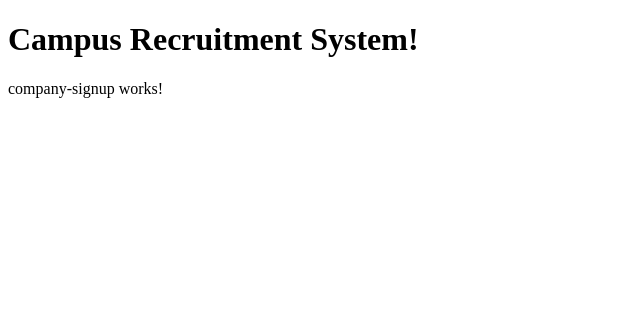
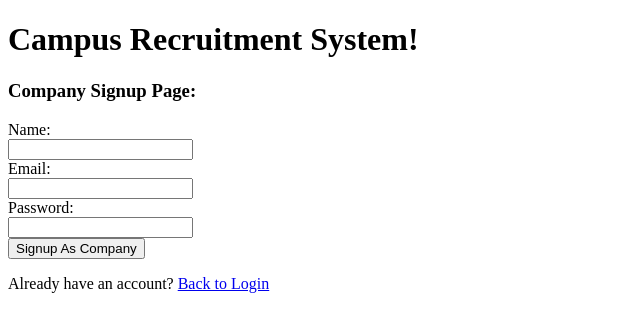
Before and after one commit to mInzamamMalik/Marathon-Project-0, an Angular app: page /company-signup in a window 1280 px wide. Shown: the top 332 px of the page, without its empty margins (0-640 px from the left). Built offline with nearby package versions, Linux system fonts and the light colour scheme.

Commit message:
Basic UI of login and signup

```diff
--- a/src/app/components/company/company-signup/company-signup.component.html
+++ b/src/app/components/company/company-signup/company-signup.component.html
@@ -1,3 +1,18 @@
-<p>
-  company-signup works!
-</p>
+<h3>Company Signup Page: </h3>
+
+<form action="">
+
+    <label for="">Name:</label> <br/>
+    <input [value]="data.name" /> <br/>
+
+    <label for="">Email:</label> <br/>
+    <input [value]="data.email" /> <br/>
+
+    <label for="">Password:</label> <br/>
+    <input [value]="data.password" type="password" /> <br/>
+
+    <button (click)="signupAsCompany()">Signup As Company</button>
+
+    <p>Already have an account?
+        <a routerLink="/login" routerLinkActive="active">Back to Login</a></p>
+</form>
--- a/src/app/components/company/company-signup/company-signup.component.ts
+++ b/src/app/components/company/company-signup/company-signup.component.ts
@@ -12,4 +12,13 @@ export class CompanySignupComponent implements OnInit {
     ngOnInit() {
     }
 
+    data = {
+        name: "",
+        email: "",
+        password: ""
     }
+
+    signupAsCompany() {
+        //do signup here
+    }
+}
--- a/src/app/components/login/login.component.html
+++ b/src/app/components/login/login.component.html
@@ -2,11 +2,11 @@
 
 <form action="">
     <label for="">Email:</label> <br/>
-    <input [value]="source-property" /> <br/>
+    <input [value]="data.email" /> <br/>
     <label for="">Password:</label> <br/>
-    <input [value]="source-property" /> <br/>
+    <input [value]="data.password" /> <br/>
 
-    <button (click)="event-handler()">Login</button>
+    <button (click)="event-handler() ">Login</button>
 
     <p>dont have an account?</p>
     <p><a routerLink="/company-signup" routerLinkActive="active">Signup as Company </a></p>
--- a/src/app/components/login/login.component.ts
+++ b/src/app/components/login/login.component.ts
@@ -12,4 +12,13 @@ export class LoginComponent implements OnInit {
     ngOnInit() {
     }
 
+    data = {
+        email: "",
+        password: ""
     }
+
+    login() {
+        //do login here
+    }
+
+}
--- a/src/app/components/user/user-signup/user-signup.component.html
+++ b/src/app/components/user/user-signup/user-signup.component.html
@@ -1,3 +1,18 @@
-<p>
-  user-signup works!
-</p>
+<h3>Student Signup Page: </h3>
+
+<form action="">
+
+    <label for="">Name:</label> <br/>
+    <input [value]="data.name" /> <br/>
+
+    <label for="">Email:</label> <br/>
+    <input [value]="data.email" /> <br/>
+
+    <label for="">Password:</label> <br/>
+    <input [value]="data.password" type="password" /> <br/>
+
+    <button (click)="signupAsStudent()">Signup As Student</button>
+
+    <p>Already have an account?
+        <a routerLink="/login" routerLinkActive="active">Back to Login</a></p>
+</form>
--- a/src/app/components/user/user-signup/user-signup.component.ts
+++ b/src/app/components/user/user-signup/user-signup.component.ts
@@ -12,4 +12,14 @@ export class UserSignupComponent implements OnInit {
     ngOnInit() {
     }
 
+    data = {
+        name: "",
+        email: "",
+        password: ""
     }
+
+    signupAsStudent() {
+        //do signup here
+    }
+
+}
```
Lines whose indentation alone changed are shown as unchanged.
